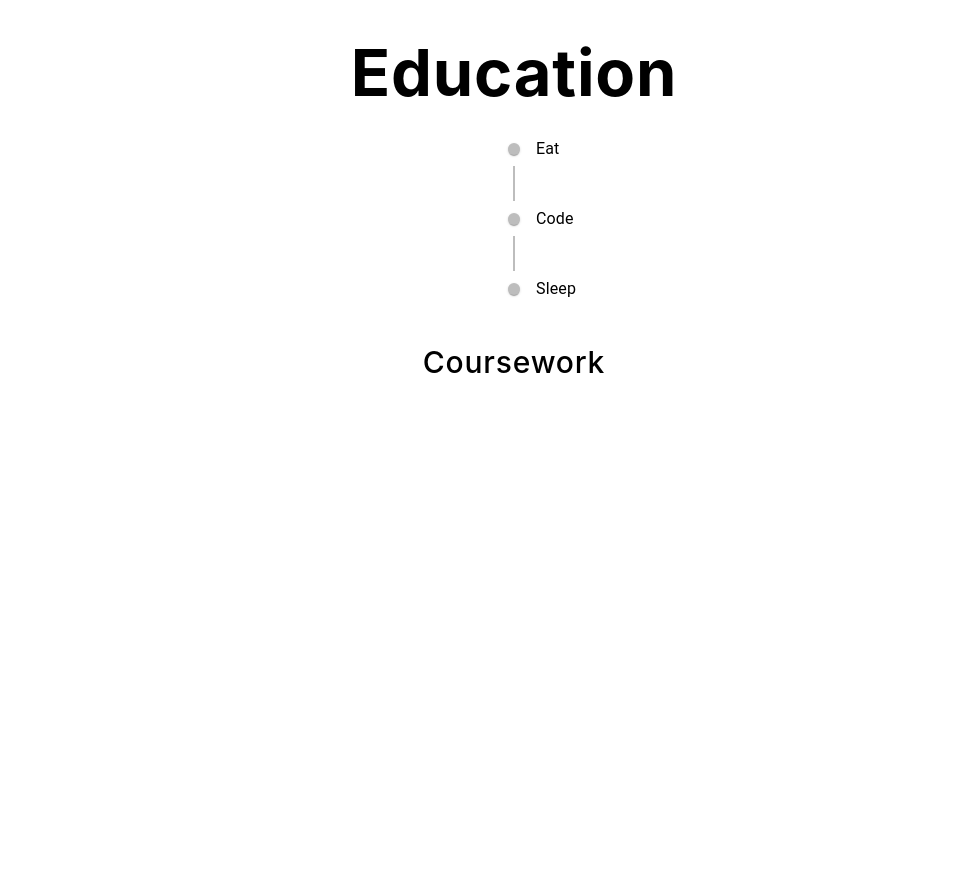
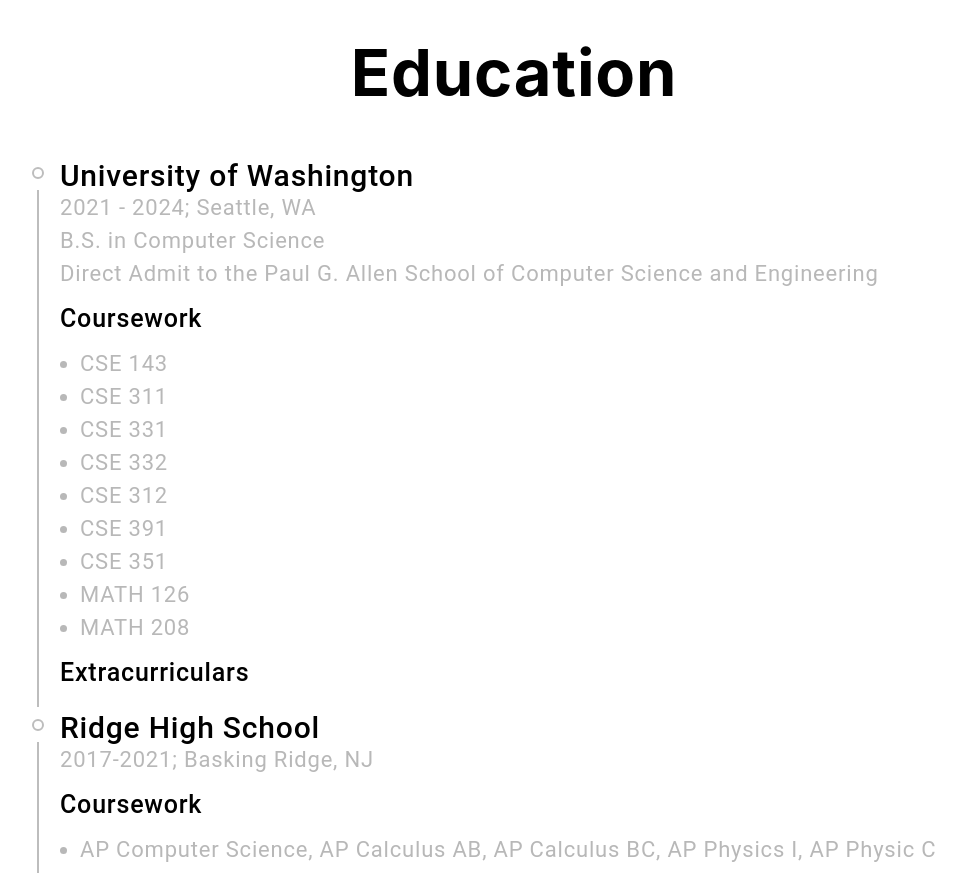
Before and after one commit to JaclynChen/Portfolio, a React (Create React App) app in the folder portfolio/: page / in a window 1280 px wide. Shown: the part 3860-4733 px from the top of the page, without its empty margins (158-1124 px from the left). Built offline with nearby package versions, Linux system fonts and the light colour scheme.

Commit message:
created basic education timeline

```diff
--- a/portfolio/src/App.css
+++ b/portfolio/src/App.css
@@ -178,8 +178,17 @@
   font-weight: 500;
   letter-spacing: 0.8px;
   line-height: 1;
-  margin-bottom: 20px;
+  /* margin-bottom: 20px; */
   display: block;
+}
+
+.about h4{
+  font-size: 25px;
+  font-weight: 500;
+  letter-spacing: 0.8px;
+  line-height: 1;
+  display: block;
+
 }
 
 .about p {
@@ -193,7 +202,17 @@
 
 /***********************Education*********************/
 
+.custom-li {
+  /* display: list-item;  */
+  font-size: 22px;
+  margin-left: 20px;
+  list-style-type: disc;
+  color: #B8B8B8;
+}
 
+.custom-li::marker{
+  color: #B8B8B8;
+}
 
 
 /***********************Resume*********************/
--- a/portfolio/src/components/Education.js
+++ b/portfolio/src/components/Education.js
@@ -1,66 +1,114 @@
-import * as React from 'react';
+import * as React from "react";
 
-import Timeline from '@mui/lab/Timeline';
-import TimelineItem from '@mui/lab/TimelineItem';
-import TimelineSeparator from '@mui/lab/TimelineSeparator';
-import TimelineConnector from '@mui/lab/TimelineConnector';
-import TimelineContent from '@mui/lab/TimelineContent';
-import TimelineDot from '@mui/lab/TimelineDot';
-
-
+import Timeline from "@mui/lab/Timeline";
+import TimelineItem from "@mui/lab/TimelineItem";
+import TimelineSeparator from "@mui/lab/TimelineSeparator";
+import TimelineConnector from "@mui/lab/TimelineConnector";
+import TimelineContent from "@mui/lab/TimelineContent";
+import TimelineDot from "@mui/lab/TimelineDot";
+import TimelineOppositeContent from "@mui/lab/TimelineOppositeContent";
 
 const Education = () => {
   return (
-
-      <section className = "about" id = "education">
+    <section className="about" id="education">
       <div>
-
-      <div className = "mt-20">
+        <div className="mt-20">
           <h1>Education</h1>
 
+          <div>
+            <div className="grid justify-items-start p-6">
+              <Timeline>
+                <TimelineItem>
+                  <TimelineOppositeContent display="none"></TimelineOppositeContent>
+
+                  <TimelineSeparator>
+                    <TimelineDot variant="outlined" />
+                    <TimelineConnector />
+                  </TimelineSeparator>
+                  <TimelineContent>
+                    <h3> University of Washington</h3>
+                    <p>2021 - 2024; Seattle, WA</p>
+                    <p>B.S. in Computer Science</p>
+                    <p>
+                      Direct Admit to the Paul G. Allen School of Computer
+                      Science and Engineering
+                    </p>
 
 
+                      <h4 className="py-4"> Coursework </h4>
 
+                      <ul>
+                        <li className="custom-li">
+                          <p>CSE 143</p>
+                        </li>
+                        <li className="custom-li">
+                          <p>CSE 311</p>
+                        </li>
+                        <li className="custom-li">
+                          <p>CSE 331</p>
+                        </li>
+                        <li className="custom-li">
+                          <p>CSE 332</p>
+                        </li>
+                        <li className="custom-li">
+                          <p>CSE 312</p>
+                        </li>
+                        <li className="custom-li">
+                          <p>CSE 391</p>
+                        </li>
+                        <li className="custom-li">
+                          <p>CSE 351</p>
+                        </li>
+                        <li className="custom-li">
+                          <p>MATH 126</p>
+                        </li>
+                        <li className="custom-li">
+                          <p>MATH 208</p>
+                        </li>
+                      </ul>
 
+                      <h4 className="py-4">Extracurriculars </h4>
 
+                  </TimelineContent>
+                </TimelineItem>
 
-        <Timeline>
                 <TimelineItem>
+                  <TimelineOppositeContent display="none"></TimelineOppositeContent>
+
                   <TimelineSeparator>
-          <TimelineDot />
+                    <TimelineDot variant="outlined" />
                     <TimelineConnector />
                   </TimelineSeparator>
-        <TimelineContent>Eat</TimelineContent>
+                  <TimelineContent>
+                    <h3>Ridge High School</h3>
+                    <p>2017-2021; Basking Ridge, NJ</p>
+
+                    <h4 className="py-4"> Coursework </h4>
+
+                    <li className="custom-li">
+                      <p>
+                        AP Computer Science, AP Calculus AB, AP Calculus BC, AP
+                        Physics I, AP Physic C Mechanics, AP Physics C
+                        Electricity and Magnetism, AP Biology, AP U.S. History,
+                        AP U.S. Government and Politics, AP Microeconomics, AP
+                        Macroeconomics, AP Language and Composition, AP
+                        Literature and Composition, AP French{" "}
+                      </p>
+                    </li>
+
+                    <h4 className="py-4">Extracurriculars </h4>
+                  </TimelineContent>
                 </TimelineItem>
+
                 <TimelineItem>
-        <TimelineSeparator>
-          <TimelineDot />
-          <TimelineConnector />
-        </TimelineSeparator>
-        <TimelineContent>Code</TimelineContent>
-      </TimelineItem>
-      <TimelineItem>
-        <TimelineSeparator>
-          <TimelineDot />
-        </TimelineSeparator>
-        <TimelineContent>Sleep</TimelineContent>
+                  <TimelineOppositeContent display="none"></TimelineOppositeContent>
+                  <TimelineSeparator></TimelineSeparator>
                 </TimelineItem>
               </Timeline>
-
-
-
-
-
-
-
-        <h3>Coursework</h3>
-
-
             </div>
-
-
           </div>
-
+        </div>
+      </div>
     </section>
   );
 };
--- a/portfolio/src/components/Projects.js
+++ b/portfolio/src/components/Projects.js
@@ -2,10 +2,7 @@
 import ProjectCard from "../templates/projectTemplate";
 import { Container, Row, Col, Nav, Tab } from "react-bootstrap";
 
-//import { ProjectCard } from "../templates/ProjectCard";
 import projImg1 from "../assets/img/project-img1.png";
-//import projImg2 from "../assets/img/project-img2.png";
-//import projImg3 from "../assets/img/project-img3.png";
 
 import "animate.css";
 import TrackVisibility from "react-on-screen";
@@ -16,31 +13,37 @@
       title: "Business Startup",
       description: "Design & Development",
       //imgUrl: projImg1,
+      link: "#home",
     },
     {
       title: "Business Startup",
       description: "Design & Development",
       //imgUrl: projImg1,
+      link: "#home",
     },
     {
       title: "Business Startup",
       description: "Design & Development",
       // imgUrl: projImg1,
+      link: "#home",
     },
     {
       title: "Business Startup",
       description: "Design & Development",
       //imgUrl: projImg1,
+      link: "#home",
     },
     {
       title: "Business Startup",
       description: "Design & Development",
       //imgUrl: projImg1,
+      link: "#home",
     },
     {
       title: "Business Startup",
       description: "Design & Development",
       //imgUrl: projImg1,
+      link: "#home",
     },
   ];
 
@@ -48,12 +51,10 @@
     <section className="about" id="projects">
       <div className="mt-20">
         <h1> Projects</h1>
-        {/* <ProjectCard /> */}
 
-        {/* <Card variant="outlined">{card}</Card> */}
 
         <div className="grid lg:grid-cols-2  xl:grid-cols-3 2xl:grid-cols-4 gap-20 mt-20 justify-items-center items-center">
-          {/* grid md:grid-cols-2 lg:grid-cols-3 gap-20 */}
+
 
           {projects.map((project, index) => {
             return <ProjectCard key={index} {...project} />;
--- a/portfolio/src/index.css
+++ b/portfolio/src/index.css
@@ -79,12 +79,15 @@
 
 
 .projectCard{
-  @apply h-56 w-96
+  @apply bg-white hover:bg-gray-200
+   h-64 w-96
    border border-gray-200
    justify-items-center
    items-center
    p-10
-   rounded-md
+   rounded-md hover:rounded-xl rounded-3xl
+   transition-all duration-300 ease-linear
+   cursor-pointer shadow-lg
    outline-2
    flex-1
 
--- a/portfolio/src/templates/DefintionCard.js
+++ /dev/null
@@ -1,57 +0,0 @@
-import React from "react";
-import { makeStyles } from "@material-ui/core/styles";
-import Card from "@material-ui/core/Card";
-import CardActions from "@material-ui/core/CardActions";
-import CardContent from "@material-ui/core/CardContent";
-import Button from "@material-ui/core/Button";
-import Typography from "@material-ui/core/Typography";
-
-const useStyles = makeStyles({
-  root: {
-    minWidth: 200
-  },
-  bullet: {
-    display: "inline-block",
-    margin: "0 2px",
-    transform: "scale(0.8)"
-  },
-  title: {
-    fontSize: 14
-  },
-  pos: {
-    marginBottom: 12
-  }
-});
-
-export default function OutlinedCard() {
-  const classes = useStyles();
-  const bull = <span className={classes.bullet}>•</span>;
-
-  return (
-    <Card className={classes.root} variant="outlined">
-      <CardContent>
-        <Typography
-          className={classes.title}
-          color="textSecondary"
-          gutterBottom
-        >
-          Word of the Day
-        </Typography>
-        <Typography variant="h5" component="h2">
-          be{bull}nev{bull}o{bull}lent
-        </Typography>
-        <Typography className={classes.pos} color="textSecondary">
-          adjective
-        </Typography>
-        <Typography variant="body2" component="p">
-          well meaning and kindly.
-          <br />
-          {'"a benevolent smile"'}
-        </Typography>
-      </CardContent>
-      <CardActions>
-        <Button size="small">Learn More</Button>
-      </CardActions>
-    </Card>
-  );
-}
--- a/portfolio/src/templates/ProjectCard.js
+++ /dev/null
@@ -1,15 +0,0 @@
-import { Col } from "react-bootstrap";
-
-export const ProjectCard = ({ title, description }) => {
-  return (
-    <Col size={12} sm={6} md={4}>
-      <div className="proj-imgbx">
-        {/* <img src={imgUrl} /> */}
-        <div>
-          <h4>{title}</h4>
-          <span>{description}</span>
-        </div>
-      </div>
-    </Col>
-  )
-}
--- a/portfolio/src/templates/projectTemplate.js
+++ b/portfolio/src/templates/projectTemplate.js
@@ -1,17 +1,20 @@
 import React from "react";
-import {Button, Card} from "react-bootstrap";
+import {Button, Card, Nav} from "react-bootstrap";
 //import 'bootstrap/dist/css/bootstrap.css';
 
 
-const ProjectCard = ({title, description}) =>{
+const ProjectCard = ({title, description, link}) =>{
 
     return (
 
       <div className="projectCard">
+      <Nav.Link href= {link}>
 
       <h3>{title}</h3>
 
       <p>{description}</p>
+
+      </Nav.Link>
 
 
 
```
Also changed, not shown: portfolio/src/templates/TimelineTemplate.js (added). Lines whose indentation alone changed are shown as unchanged.
